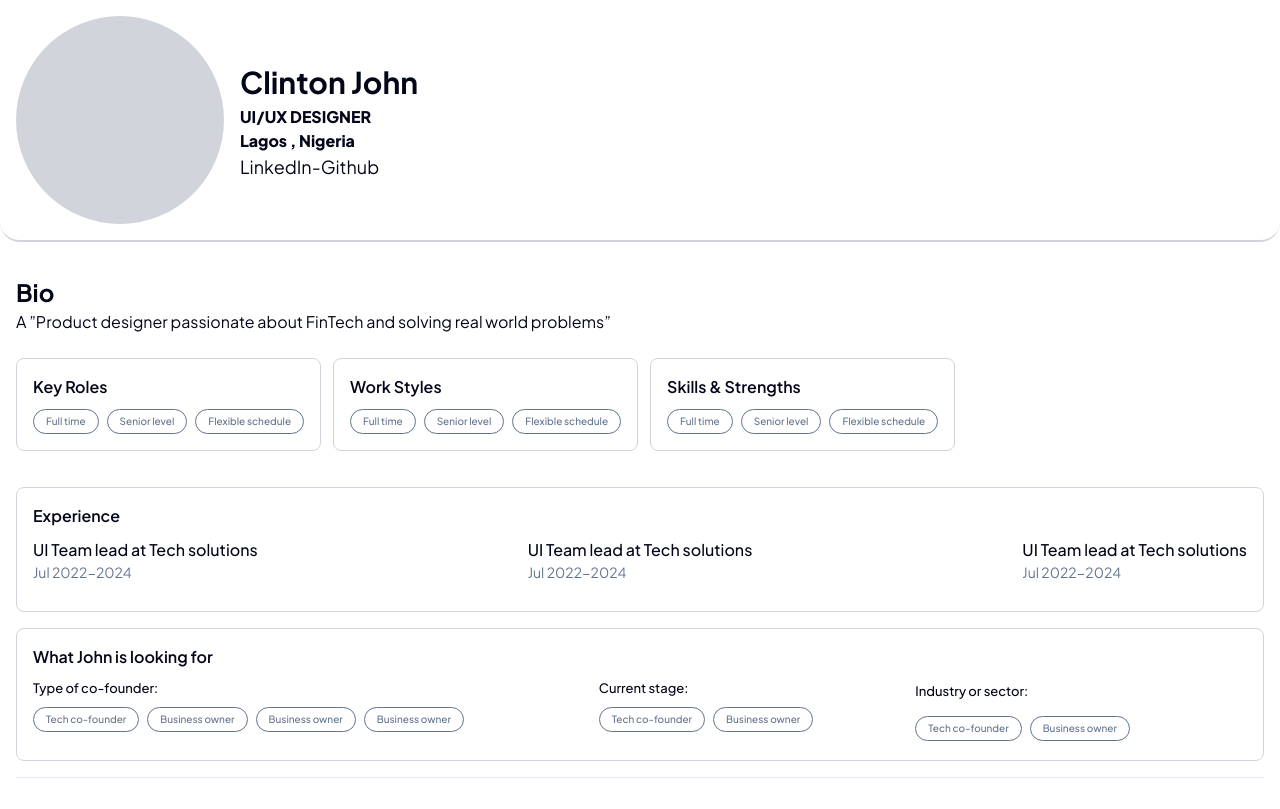
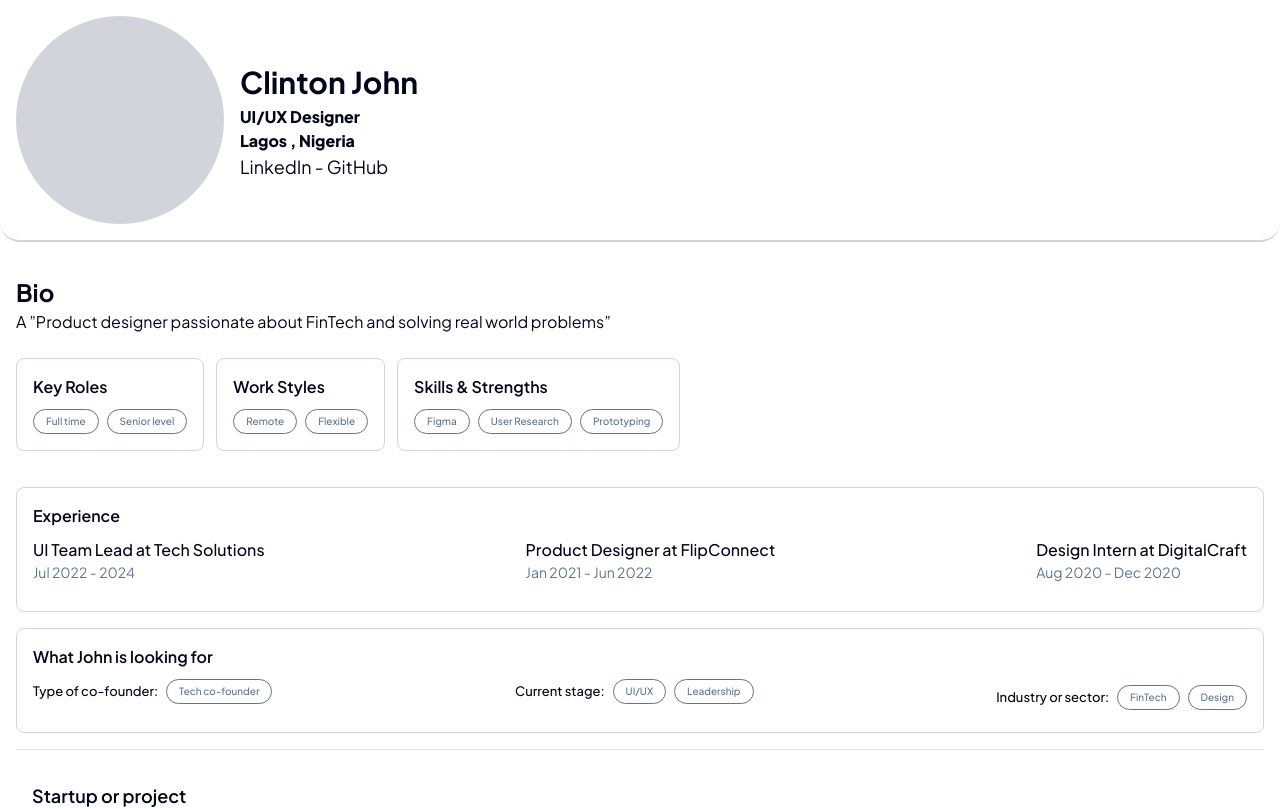
Before and after one commit to Virograf-main/Virofund, a Next.js app: page /profile in a window 1280 px wide. Shown: the top 809 px of the page. Built offline with nearby package versions, Linux system fonts and the light colour scheme.

Commit message:
feat: finalized profile card

```diff
--- a/src/app/(dashboad)/profile/page.tsx
+++ b/src/app/(dashboad)/profile/page.tsx
@@ -4,7 +4,41 @@ import React from 'react'
 const page = () => {
   return (
     <div>
-        <Profile />
+      <Profile
+        basicInfo={{
+          fullname: 'Clinton John',
+          role: 'UI/UX Designer',
+          location: {
+            state: 'Lagos',
+            country: 'Nigeria'
+          },
+          socials: 'LinkedIn - GitHub',
+          image: '/images/clinton.jpg',
+        }}
+        bio='Building products that make money move easier.'
+        details={{
+          keyRoles: ['Full time', 'Senior level'],
+          workStyles: ['Remote', 'Flexible'],
+          skills: ['Figma', 'User Research', 'Prototyping'],
+        }}
+        experience={[
+          { title: 'UI Team Lead at Tech Solutions', date: 'Jul 2022 - 2024' },
+          { title: 'Product Designer at FlipConnect', date: 'Jan 2021 - Jun 2022' },
+          { title: 'Design Intern at DigitalCraft', date: 'Aug 2020 - Dec 2020' },
+        ]}
+        needs={{
+          coFounder: ['Tech co-founder'],
+          CurrentSkills: ['UI/UX', 'Leadership'],
+          Industry: ['FinTech', 'Design'],
+        }}
+        projects={{
+          name: 'FlipConnect',
+          description: 'A social fintech platform connecting users and payments',
+          status: 'In Progress',
+          link: 'https://flipconnect.io',
+        }}
+      />
+
     </div>
   )
 }
--- a/src/app/page.tsx
+++ b/src/app/page.tsx
@@ -23,9 +23,8 @@ const newItems = [
 
 export default function Home() {
   return (
-    <div className="bg-black p-6">
-      {/* <Signin /> */}
-      <Profile/>
+    <div className="">
+      <Signin />
     </div>
   );
 }
--- a/src/components/atoms/keyvalue-pair/index.tsx
+++ b/src/components/atoms/keyvalue-pair/index.tsx
@@ -1,7 +1,7 @@
 import React, { ReactNode } from 'react'
 
 type LabelProps = {
-    value: string
+    value?: string
     className?: string
 }
 
--- a/src/components/atoms/small-pfp/index.tsx
+++ b/src/components/atoms/small-pfp/index.tsx
@@ -14,7 +14,7 @@ const SmallPfp = ({ props, className = "", size }: { props?: SmallPfpType, class
     >
       {props?.image ? (
         <Image
-          src={props.image}
+          src={`https:${props.image}`}
           alt={props.alt || ""}
           fill
           className="object-cover rounded-full"
--- a/src/components/pages/profile/index.tsx
+++ b/src/components/pages/profile/index.tsx
@@ -4,81 +4,104 @@ import BasicInfo from '@/components/molecules/profile/basic-info'
 import Subcard from '@/components/molecules/profile/subcard'
 import React from 'react'
 
-type ProfileProps = {}
+type ProfileProps = {
+    fullname: string
+    role: string
+    location?: {
+      state?: string
+      country?: string
+    }
+    socials?: string
+    image?: string
+}
 
-const details = [
+type Details = {
+  keyRoles: string[]
+  workStyles?: string[]
+  skills?: string[]
+}
+
+type Experience = {
+  title: string
+  date: string
+}
+
+type Needs = {
+  coFounder?: string[]
+  CurrentSkills?: string[]
+  Industry?: string[]
+}
+
+type Projects = {
+  name: string
+  description: string
+  status: string
+  link?: string
+}
+
+
+
+const Profile = ({basicInfo, bio, details, experience, needs, projects }: {basicInfo: ProfileProps, bio?: string, details: Details, experience?: Experience[], needs?: Needs, projects?: Projects}) => {
+  const Details = [
   {
     title: 'Key Roles',
-    subdetails: ['Full time', 'Senior level', 'Flexible schedule']
+    subdetails: details.keyRoles
   },
   {
     title: 'Work Styles',
-    subdetails: ['Full time', 'Senior level', 'Flexible schedule']
+    subdetails: details.workStyles
   },
   {
     title: 'Skills & Strengths',
-    subdetails: ['Full time', 'Senior level', 'Flexible schedule']
+    subdetails: details.skills
   },
 ]
 
-const Experience = [
-  {
-    title: 'UI Team lead at Tech solutions',
-    date: 'Jul 2022-2024'
-  }, {
-    title: 'UI Team lead at Tech solutions',
-    date: 'Jul 2022-2024'
-  }, {
-    title: 'UI Team lead at Tech solutions',
-    date: 'Jul 2022-2024'
-  },
-]
+
 
 const Needs = [
   {
     title: 'Type of co-founder',
-    details: ['Tech co-founder', 'Business owner', 'Business owner', 'Business owner']
+    details: needs?.coFounder
   },
   {
     title: 'Current stage',
-    details: ['Tech co-founder', 'Business owner']
+    details: needs?.CurrentSkills
   },
   {
     title: 'Industry or sector',
-    details: ['Tech co-founder', 'Business owner']
+    details: needs?.Industry
   },
 ]
 
 const Projects = [
   {
     key: 'Project name',
-    value: 'FlipConnect'
+    value: projects?.name
   },
   {
     key: 'Project description',
-    value: 'FlipConnect'
+    value: projects?.description
   },
   {
     key: 'Project status',
-    value: 'FlipConnect'
+    value: projects?.status
   },
   {
     key: 'Website link',
-    value: 'FlipConnect'
+    value: projects?.link
   },
 ]
-
-const Profile = () => {
   return (
     <div className='bg-background md:rounded-[20px]  space-y-4'>
       <BasicInfo props={{
-        name: 'Clinton John',
-        role: 'UI/UX DESIGNER',
+        name: basicInfo.fullname,
+        role: basicInfo.role,
         location: {
-          state: 'Lagos',
-          country: 'Nigeria'
+          state: basicInfo.location?.state,
+          country: basicInfo.location?.country
         },
-        socials: 'LinkedIn-Github'
+        socials: basicInfo.socials
       }} />
 
       <div className='p-4 space-y-4'>
@@ -90,11 +113,11 @@ const Profile = () => {
         </KeyValue>
 
         <div className='md:flex gap-3 w-full py-2 space-y-3'>
-          {details.map((detail, idx) => (
+          {Details.map((detail, idx) => (
             <div key={idx} className=''>
               <Subcard text={`${detail.title}`} className='text-[16px] font-semibold '>
                 <div key={idx} className='flex flex-wrap gap-2 w-full max-w-full pt-[10px]'>
-                  {detail.subdetails.map((subdetail, idx) => (
+                  {detail.subdetails?.map((subdetail, idx) => (
                     <Pills key={idx} text={`${subdetail}`} />
                   ))}
                 </div>
@@ -105,7 +128,7 @@ const Profile = () => {
 
         <Subcard text='Experience' className='text-[16px] font-semibold '>
           <div className='md:flex justify-between pt-[10px] space-y-3'>
-            {Experience.map((ex, idx) => (
+            { experience?.map((ex, idx) => (
               <div key={idx}>
               <KeyValue label={{ value: ex.title, className: 'font-[500] text-[16px]' }}>
                 <p className='text-[14px] text-muted-foreground'>{ex.date}</p>
@@ -122,7 +145,7 @@ const Profile = () => {
                 <p className='text-[13px] font-[500]'>{need.title}:</p>
                 <div>
                 <div className='flex flex-wrap gap-2 w-full max-w-full'>
-                  {need.details.map((detail, idx) => (
+                  {need.details?.map((detail, idx) => (
                       <Pills key={idx} text={detail} />
                   ))}
                 </div>
```
